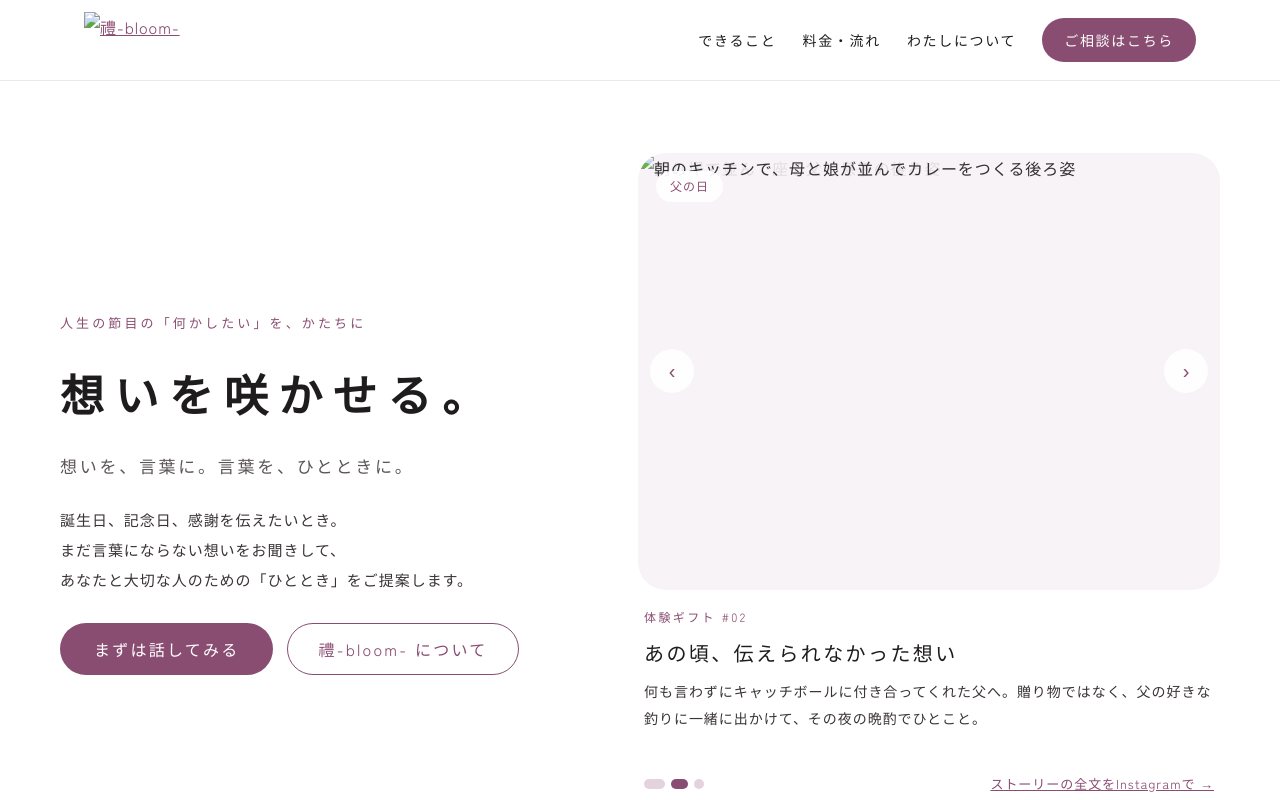
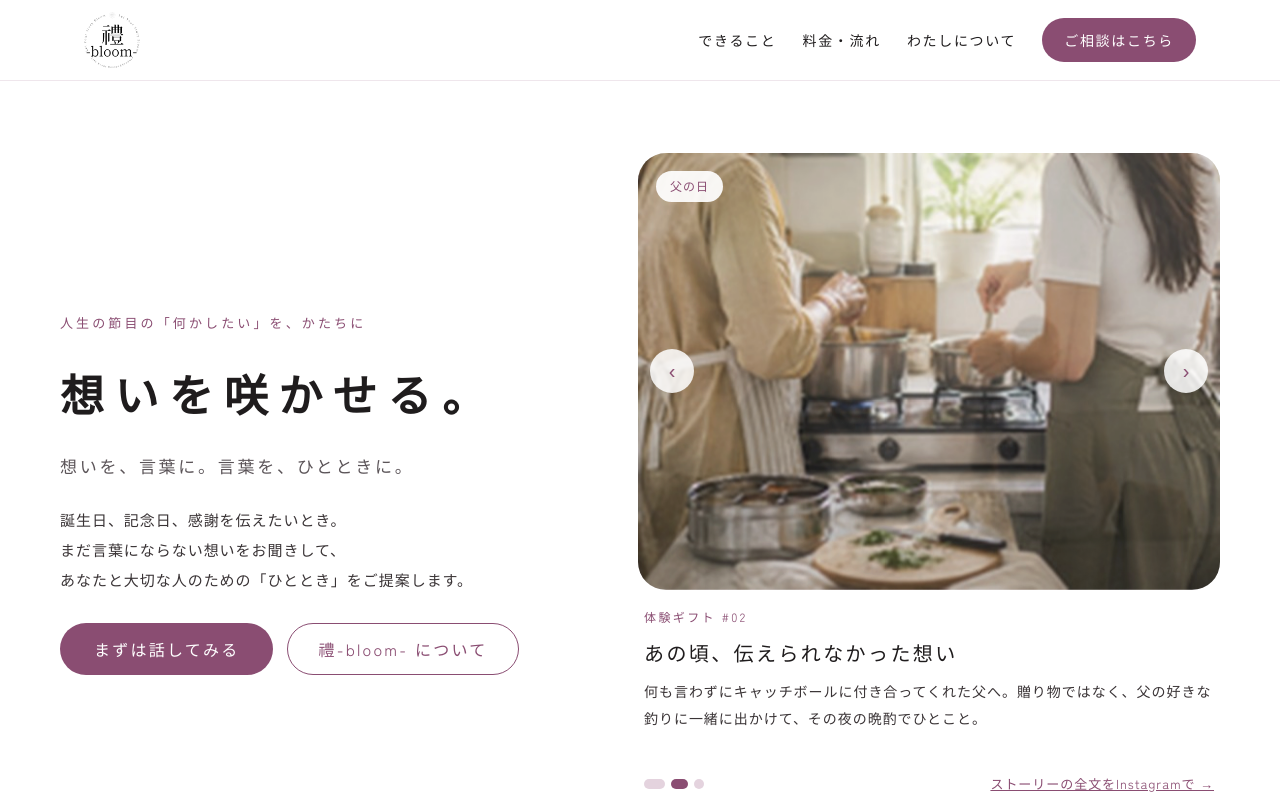
Before and after one commit to KanaIsmt/rei-bloom, a plain HTML site: page index.html in a window 1280 px wide. Shown: the top 800 px of the page. Drawn offline with Linux system fonts and the light colour scheme.

Commit message:
Add files via upload

```diff
--- a/index.html
+++ b/index.html
@@ -8,8 +8,8 @@
 <meta property="og:title" content="禮-bloom- | 想いを咲かせる。">
 <meta property="og:description" content="人生の節目の「何かしたい」を、かたちに。">
 <meta property="og:type" content="website">
-<meta property="og:image" content="images/logo.png">
-<link rel="icon" href="images/logo.png">
+<meta property="og:image" content="logo.png">
+<link rel="icon" href="logo.png">
 <link rel="preconnect" href="https://fonts.googleapis.com">
 <link rel="preconnect" href="https://fonts.gstatic.com" crossorigin>
 <link href="https://fonts.googleapis.com/css2?family=Shippori+Mincho:wght@500;600;700&family=Zen+Kaku+Gothic+New:wght@400;500&display=swap" rel="stylesheet">
@@ -20,7 +20,7 @@
 <!-- Header -->
 <header class="site-header">
   <div class="header-inner">
-    <a href="#top" class="logo-link" aria-label="禮-bloom- トップへ"><img src="images/logo.png" alt="禮-bloom-" class="logo-header"></a>
+    <a href="#top" class="logo-link" aria-label="禮-bloom- トップへ"><img src="logo.png" alt="禮-bloom-" class="logo-header"></a>
     <nav class="main-nav" aria-label="メインメニュー">
       <a href="#what">できること</a>
       <a href="#price">料金・流れ</a>
@@ -49,9 +49,9 @@
     <!-- Story carousel -->
     <div class="carousel" role="region" aria-roledescription="スライドショー" aria-label="仮想提案のストーリー">
       <div class="carousel-frame">
-        <img src="images/story1-curry.jpg" alt="朝のキッチンで、母と娘が並んでカレーをつくる後ろ姿" class="slide is-active" aria-hidden="false">
-        <img src="images/story2-fishing.jpg" alt="釣り場で並んで座る父と息子の後ろ姿" class="slide" aria-hidden="true">
-        <img src="images/story3-garden.jpg" alt="庭で並んで苗を植える祖母と孫の手元" class="slide" aria-hidden="true">
+        <img src="story1-curry.jpg" alt="朝のキッチンで、母と娘が並んでカレーをつくる後ろ姿" class="slide is-active" aria-hidden="false">
+        <img src="story2-fishing.jpg" alt="釣り場で並んで座る父と息子の後ろ姿" class="slide" aria-hidden="true">
+        <img src="story3-garden.jpg" alt="庭で並んで苗を植える祖母と孫の手元" class="slide" aria-hidden="true">
         <span class="carousel-tag" id="carousel-tag"></span>
         <button type="button" class="carousel-btn carousel-prev" id="carousel-prev" aria-label="前のストーリー">‹</button>
         <button type="button" class="carousel-btn carousel-next" id="carousel-next" aria-label="次のストーリー">›</button>
@@ -159,7 +159,7 @@
 <!-- Footer -->
 <footer class="site-footer">
   <div class="footer-inner">
-    <img src="images/logo.png" alt="禮-bloom-" class="logo-footer">
+    <img src="logo.png" alt="禮-bloom-" class="logo-footer">
     <div class="footer-links">
       <a href="https://www.instagram.com/rei_bloom_/" target="_blank" rel="noopener">Instagram</a>
       <!-- 公開前に追加：特定商取引法に基づく表記 / プライバシーポリシー -->
```
